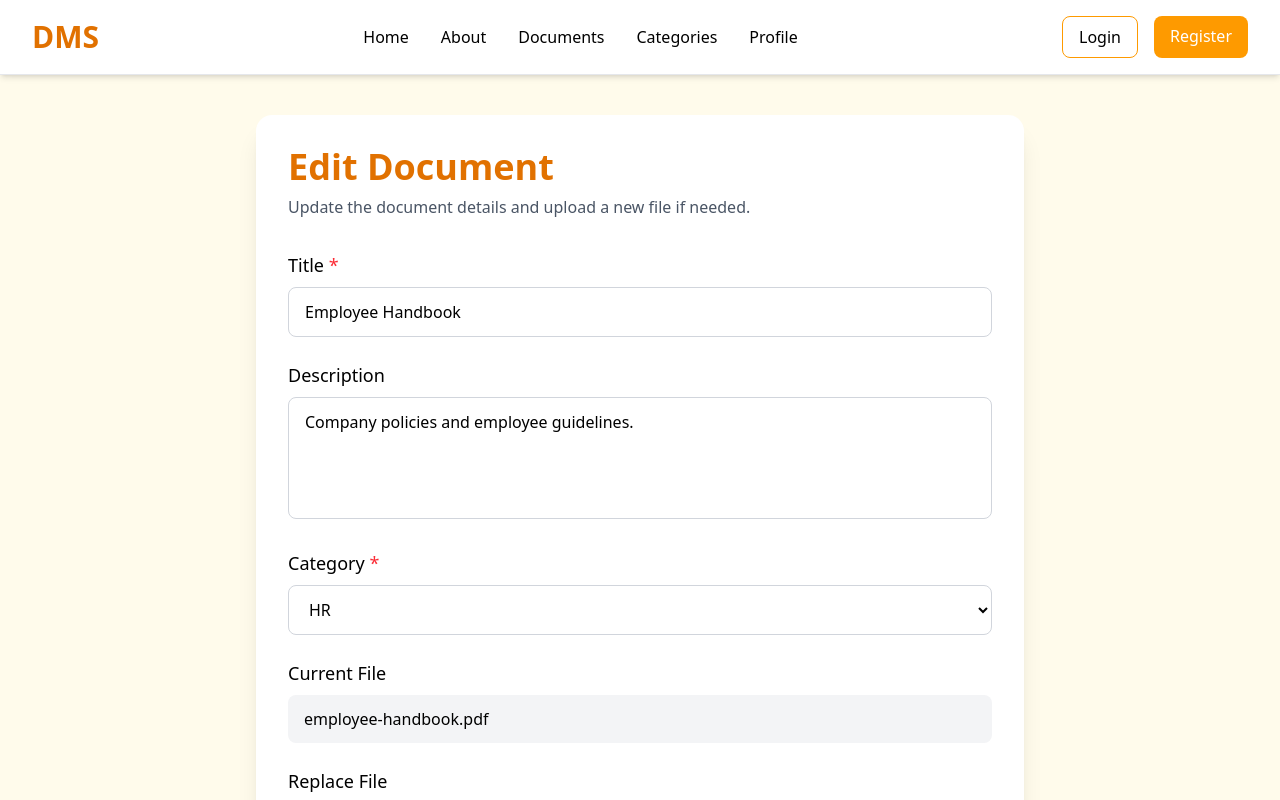
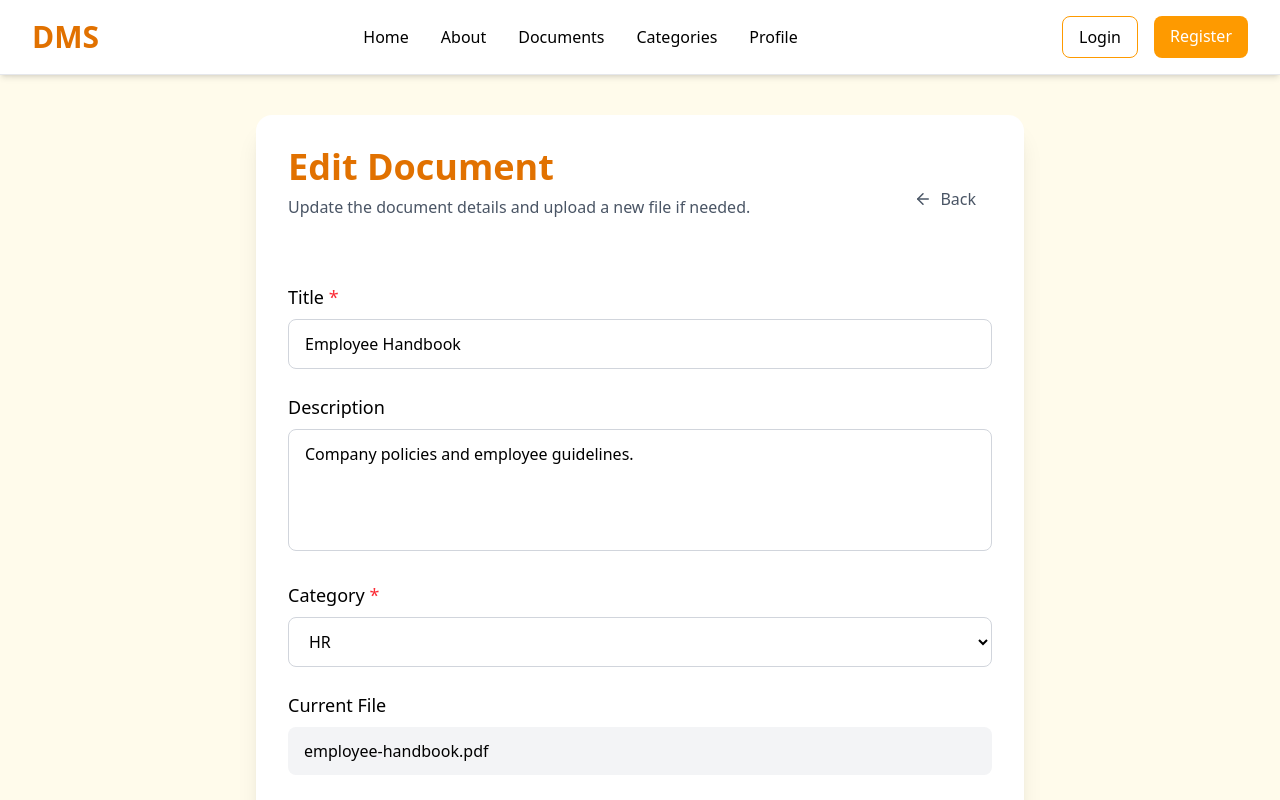
Before and after one commit to Lakshit-Poojari/Document-Management-System, a Next.js app: page /document/1/edit in a window 1280 px wide. Shown: the top 800 px of the page. Built offline with nearby package versions, Linux system fonts and the light colour scheme.

Commit message:
add back navigation

```diff
--- a/app/(dashboard)/categories/create/page.tsx
+++ b/app/(dashboard)/categories/create/page.tsx
@@ -1,3 +1,5 @@
+import Link from "next/link";
+
 export default function CreateCategory() {
   return (
     <div className="min-h-screen bg-amber-50 py-10 px-6">
@@ -42,9 +44,11 @@ export default function CreateCategory() {
 
             <button type="reset" className="px-6 py-3 border border-gray-300 rounded-lg hover:bg-gray-100 transition" >Reset</button>
 
-            <button type="button" className="px-6 py-3 bg-gray-500 text-white rounded-lg hover:bg-gray-600 transition">
-              Cancel
-            </button>
+            <Link href={"/categories"}>
+                <button type="button" className="px-6 py-3 bg-gray-500 text-white rounded-lg hover:bg-gray-600 transition">
+                Back
+                </button>
+            </Link>
 
           </div>
 
--- a/app/(dashboard)/document/[id]/edit/page.tsx
+++ b/app/(dashboard)/document/[id]/edit/page.tsx
@@ -1,3 +1,4 @@
+import { ArrowLeft } from "lucide-react";
 import Link from "next/link";
 
 export default function EditDocument() {
@@ -5,11 +6,20 @@ export default function EditDocument() {
     <div className="min-h-screen bg-amber-50  py-10 px-6">
 
       <div className="max-w-3xl mx-auto bg-white  rounded-2xl shadow-xl p-8">
+        <div className="flex justify-between items-center mb-8">
+        <div>
 
         <h1 className="text-4xl font-bold text-amber-600  mb-2">Edit Document</h1>
 
         <p className="text-gray-600  mb-8">Update the document details and upload a new file if needed.</p>
 
+        </div>
+
+        <Link href={"/document"} className="flex items-center gap-2 px-4 py-2 transition text-gray-600 ">
+            <ArrowLeft size={18} />
+            Back
+          </Link>
+    </div>
         <form className="space-y-6">
 
           <div>
```
